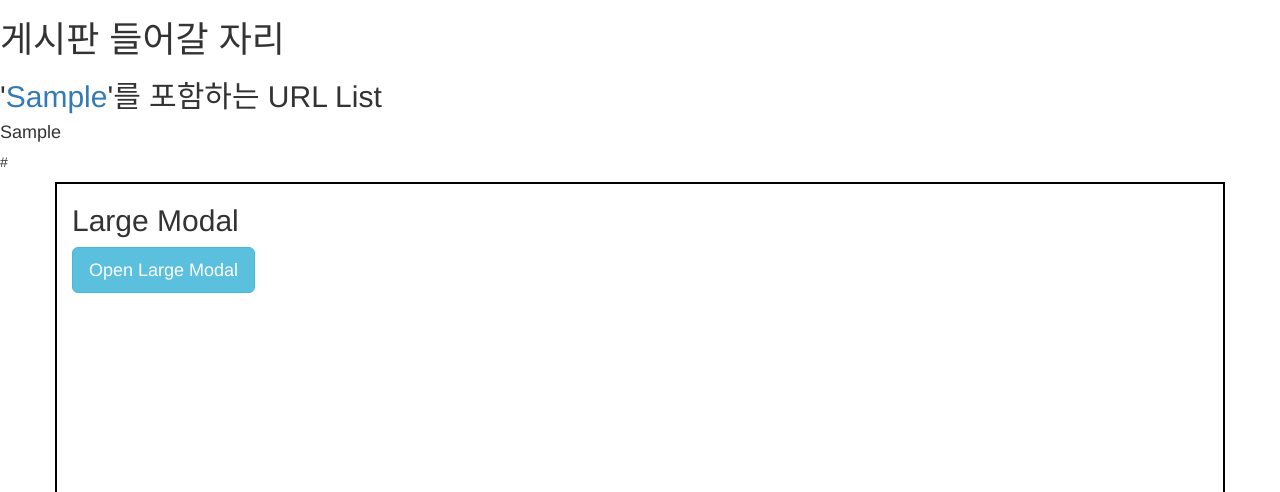
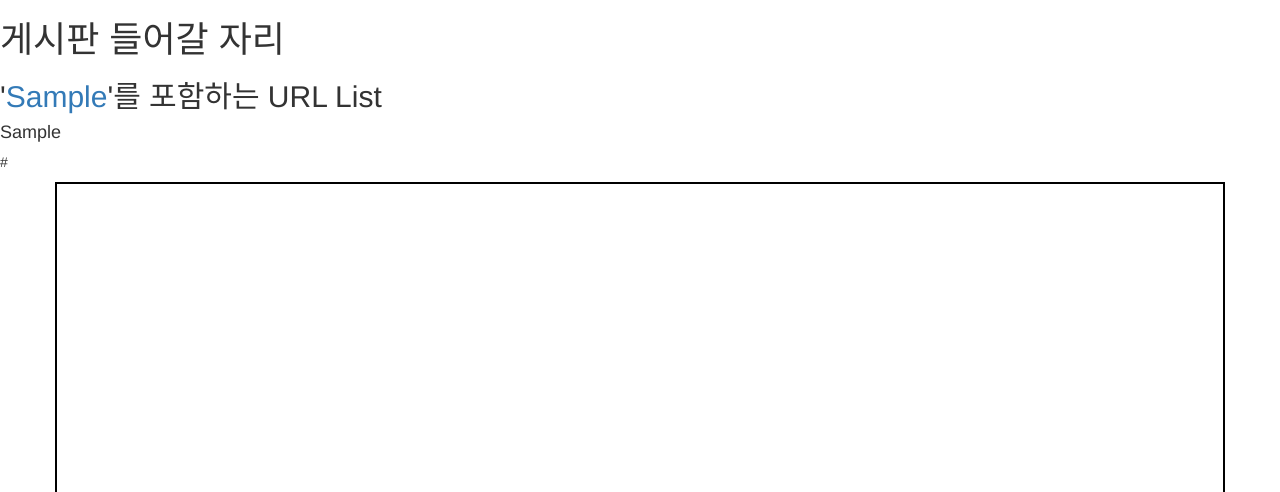
Before and after one commit to lee-garden/linkmoa, a Django app: page / in a window 1280 px wide. Shown: the part 95-587 px from the top of the page. Run offline with Django 3.2, Linux system fonts and the light colour scheme; tables that the repository leaves empty hold one stand-in row (values such as "Sample post"); some libraries are stand-ins or nearby versions.

Commit message:
Refactoring code
Refactoing code indent, useless comment

```diff
--- a/linkmoa/dirManagement.py
+++ b/linkmoa/dirManagement.py
@@ -13,6 +13,5 @@ def makeDirectory(user, name):
 def deleteDirectory(user, name):
     for dir, key in model_to_dict(user.profile).items():
         if key == name:
-            print(user.username,"'s directory : " + name + " dir is deleted")
             setattr(user.profile, dir, "")
             user.profile.save()
--- a/linkmoa/models.py
+++ b/linkmoa/models.py
@@ -70,7 +70,3 @@ def create_user_profile(sender, instance, created, **kwargs):
 @receiver(post_save, sender=User)
 def save_user_profile(sender, instance, **kwargs):
     instance.profile.save()
-
-@register.simple_tag
-def setSelectedMemo(profile, id):
-    return user.profile.setSelectedMemo(id)
--- a/linkmoa/static/css/default.css
+++ b/linkmoa/static/css/default.css
@@ -154,3 +154,7 @@ body{
 .dir-delete-btn{
     float: right;
 }
+
+.mvdir-btn{
+    position: center;
+}
--- a/linkmoa/templates/board.html
+++ b/linkmoa/templates/board.html
@@ -42,27 +42,6 @@
         </div>
 
         <div class="container">
-            <h2>Large Modal</h2>
-            <!-- Trigger the modal with a button -->
-            <button type="button" class="btn btn-info btn-lg" data-toggle="modal" data-target="#myModal">Open Large Modal</button>
-
-            <!-- Modal -->
-            <div class="modal fade" id="myModal" role="dialog">
-              <div class="modal-dialog modal-lg">
-                <div class="modal-content">
-                  <div class="modal-header">
-                    <button type="button" class="close" data-dismiss="modal">&times;</button>
-                    <h4 class="modal-title">Modal Header</h4>
-                  </div>
-                  <div class="modal-body">
-                    <p>This is a large modal.</p>
-                  </div>
-                  <div class="modal-footer">
-                    <button type="button" class="btn btn-default" data-dismiss="modal">Close</button>
-                  </div>
-                </div>
-              </div>
-            </div>
-          </div>
+        </div>
 </body>
 </html>
```
Also changed, not shown: linkmoa/templates/index.html (+4 -7 lines).
